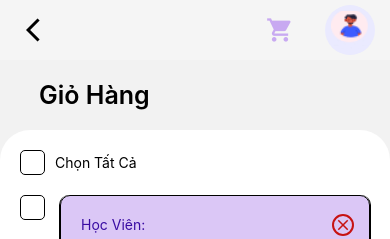
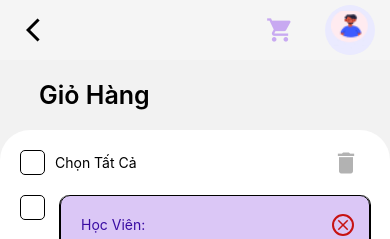
Before and after one commit to NganNguyen752001/MagicLandMobile, a React Native app: screen /CartScreen in a window 390 px wide. Shown: the top 239 px of the page. Built offline with nearby package versions, Linux system fonts and the light colour scheme.

Commit message:
update navigate and clear all

```diff
--- a/components/modal/FilterCustomModal.js
+++ b/components/modal/FilterCustomModal.js
@@ -16,9 +16,9 @@ export default function FilterCustomModal({ visible, content, onCancle, onSubmit
             <TouchableOpacity style={styles.layout} onPress={onCancle} />
             <View style={styles.container}>
                 <View style={styles.modalHeader}>
-                    <View style={styles.closeIcon}>
+                    <TouchableOpacity style={styles.closeIcon} onPress={onCancle}>
                         <Icon name={"close"} color={"#000000"} size={28} />
-                    </View>
+                    </TouchableOpacity>
                     <Text style={styles.headerText}>
                         Tìm Kiếm
                     </Text>
--- a/screens/CartScreen.js
+++ b/screens/CartScreen.js
@@ -1,5 +1,6 @@
 import { View, Text, Image, TextInput, TouchableOpacity, Dimensions, ScrollView, StyleSheet } from 'react-native'
 import React, { useState, useEffect, useContext } from "react";
+import { useFocusEffect } from '@react-navigation/native';
 import Icon from "react-native-vector-icons/MaterialIcons";
 
 import Header from '../components/header/Header';
@@ -28,6 +29,12 @@ export default function CartScreen({ navigation }) {
 
     const [studentList, setStudentList] = useState(studentListDefault)
 
+    useFocusEffect(
+        React.useCallback(() => {
+            setStudentList(studentListDefault)
+        }, [])
+    );
+
     const allSelected = () => {
         const selectedList = studentList.filter(vourcher => vourcher.choose === true);
         if (selectedList.length === studentList.length) {
@@ -50,6 +57,11 @@ export default function CartScreen({ navigation }) {
     const removeCard = (index) => {
         const updatedList = [...studentList];
         updatedList.splice(index, 1);
+        setStudentList(updatedList)
+    }
+
+    const deleteAll = () => {
+        const updatedList = [];
         setStudentList(updatedList)
     }
 
@@ -85,8 +97,8 @@ export default function CartScreen({ navigation }) {
                     </View>
                     <View style={styles.cardContent}>
                         <View style={{ ...styles.flexColumn, marginVertical: 10 }}>
-                            <Text style={{color:"#B8B8D2" }}>Thêm thông tin học viên </Text>
-                            <Text style={{ ...styles.boldText, marginLeft: 5, fontSize: 25, color:"#9B51E0" }}>+</Text>
+                            <Text style={{ color: "#B8B8D2" }}>Thêm thông tin học viên </Text>
+                            <Text style={{ ...styles.boldText, marginLeft: 5, fontSize: 25, color: "#9B51E0" }}>+</Text>
                         </View>
                     </View>
                     <View style={styles.cardHeader}>
@@ -155,7 +167,10 @@ export default function CartScreen({ navigation }) {
             <Header navigation={navigation} background={"#F5F5F5"} />
             <Text style={styles.title}>Giỏ Hàng</Text>
             <ScrollView showsVerticalScrollIndicator={false} style={styles.container}>
-                <View style={{ ...styles.flexColumn, marginBottom: 20, }}>
+                {
+                    studentList.length !== 0 &&
+                    <>
+                        <View style={{ ...styles.flexColumn, marginBottom: 20, position: "relative" }}>
                             <TouchableOpacity style={styles.flexColumn} onPress={handleSelectAll}>
                                 <View style={{ ...styles.check, marginRight: 10, backgroundColor: allSelected() ? "#3AAC45" : "white", borderColor: allSelected() ? "#3AAC45" : "#000000" }}>
                                     {allSelected() && <Icon name={"check"} color={"white"} size={22} />}
@@ -163,6 +178,9 @@ export default function CartScreen({ navigation }) {
                                 <Text>
                                     Chọn Tất Cả
                                 </Text>
+                            </TouchableOpacity>
+                            <TouchableOpacity style={styles.bin} onPress={deleteAll}>
+                                <Icon name={"delete"} color={"rgba(136,136,136,0.65)"} size={28} />
                             </TouchableOpacity>
                         </View>
                         {
@@ -174,11 +192,17 @@ export default function CartScreen({ navigation }) {
                             <Text style={{ ...styles.boldText, color: "#3A0CA3" }}>Tổng Tiền: </Text>
                             <Text style={{ ...styles.boldText, color: "#3A0CA3" }}>{formatPrice(400000)} đ</Text>
                         </View>
+                    </>
+                }
             </ScrollView>
+
             <View style={styles.buttonContainer}>
+                {
+                    studentList.length !== 0 &&
                     <TouchableOpacity style={{ ...styles.button, backgroundColor: "#C71212" }}>
                         <Text style={{ ...styles.boldText, padding: 15, color: "white" }}>Đăng Ký</Text>
                     </TouchableOpacity>
+                }
             </View>
         </>
     )
@@ -284,6 +308,7 @@ const styles = StyleSheet.create({
 
     buttonContainer: {
         position: "absolute",
+        height: 79,
         bottom: 0,
         right: 0,
         left: 0,
@@ -300,5 +325,9 @@ const styles = StyleSheet.create({
         justifyContent: "center",
         alignItems: "center",
         backgroundColor: "white"
+    },
+    bin:{
+        position: "absolute",
+        right: 10,
     }
 });
--- a/screens/ClassConfirmScreen.js
+++ b/screens/ClassConfirmScreen.js
@@ -12,9 +12,16 @@ const HEIGHT = Dimensions.get('window').height;
 export default function ClassConfirmScreen({ route, navigation }) {
 
     const [studentList, setStudentList] = useState(route?.params?.studentList)
-    const course = route?.params?.course
-    const classDetail = route?.params?.classDetail
-    const goback = route?.params?.goback
+    let course = route?.params?.course
+    let classDetail = route?.params?.classDetail
+    let goback = route?.params?.goback
+
+    useEffect(() => {
+        course = route?.params?.course
+        classDetail = route?.params?.classDetail
+        goback = route?.params?.goback
+        setStudentList(route?.params?.studentList)
+    }, [route?.params?.course, route?.params?.classDetail, route?.params?.goback, route?.params?.studentList])
 
     const hanldeGoback = () => {
         navigation.navigate("ClassRegisterScreen", { course: course, classDetail: classDetail, goback: goback })
--- a/screens/ClassRegisterScreen.js
+++ b/screens/ClassRegisterScreen.js
@@ -25,21 +25,28 @@ const HEIGHT = Dimensions.get('window').height;
 export default function ClassRegisterScreen({ route, navigation }) {
 
     const [studentList, setStudentList] = useState(studentListDefault)
-    const course = route?.params?.course
-    const classDetail = route?.params?.classDetail
-    const goback = route?.params?.goback
+    let course = route?.params?.course
+    let classDetail = route?.params?.classDetail
+    let goback = route?.params?.goback
+
+    useEffect(() => {
+        course = route?.params?.course
+        classDetail = route?.params?.classDetail
+        goback = route?.params?.goback
+        setStudentList(studentListDefault)
+    }, [route?.params?.course, route?.params?.classDetail, route?.params?.goback])
 
     const hanldeGoback = () => {
         navigation.navigate("ClassDetailScreen", { course: course, classDetail: classDetail, goback: goback })
     }
 
-    const hanldeConfirm = () =>{
-        const registerList = studentList.filter(student => student.check === true);
+    const hanldeConfirm = () => {
+        const registerList = studentList?.filter(student => student.check === true);
         navigation.navigate("RegisterConfirmScreen", { course: course, classDetail: classDetail, goback: goback, studentList: registerList })
     }
 
     const getStudentAmount = () => {
-        const selectedStudents = studentList.filter(student => student.check === true);
+        const selectedStudents = studentList?.filter(student => student.check === true);
         return selectedStudents.length
     }
 
@@ -77,7 +84,7 @@ export default function ClassRegisterScreen({ route, navigation }) {
                         <Text style={{ ...styles.boldText, color: "white" }}>Thêm học viên + </Text>
                     </TouchableOpacity>
                 </View>
-                {studentList.map((item, key) => {
+                {studentList?.map((item, key) => {
                     return (
                         <View key={key} style={{ ...styles.flexColumnBetween, width: WIDTH * 0.75, marginHorizontal: WIDTH * 0.1, marginBottom: 20 }}>
                             <View style={styles.flexColumn}>
@@ -152,7 +159,7 @@ export default function ClassRegisterScreen({ route, navigation }) {
                 </View>
             </ScrollView>
             <View style={styles.buttonContainer}>
-                <TouchableOpacity style={{ ...styles.button, backgroundColor: "#C71212" }} onPress={hanldeConfirm}>
+                <TouchableOpacity style={{ ...styles.button, backgroundColor: "#C71212" }} onPress={() => {hanldeConfirm()}}>
                     <Text style={{ ...styles.boldText, padding: 15, color: "white" }}>Đăng Ký Ngay</Text>
                 </TouchableOpacity>
             </View>
--- a/screens/PaymentScreen.js
+++ b/screens/PaymentScreen.js
@@ -1,5 +1,6 @@
 import { View, Text, Image, TextInput, TouchableOpacity, Dimensions, ScrollView, StyleSheet } from 'react-native'
 import React, { useState, useEffect, useContext } from "react";
+import { useFocusEffect } from '@react-navigation/native';
 import Icon from "react-native-vector-icons/MaterialIcons";
 
 import Header from '../components/header/Header';
@@ -8,6 +9,7 @@ import InputOtpModal from '../components/modal/InputOtpModal';
 import PaymentSuccessModal from '../components/modal/PaymentSuccessModal';
 
 import { formatPrice } from '../util/util';
+
 
 const vourcherListDefault = [
     {
@@ -41,18 +43,24 @@ const HEIGHT = Dimensions.get('window').height;
 
 export default function PaymentScreen({ route, navigation }) {
 
-    const course = route?.params?.course
-    const classDetail = route?.params?.classDetail
-    const goback = route?.params?.goback
+    let course = route?.params?.course
+    let classDetail = route?.params?.classDetail
+    let goback = route?.params?.goback
     const [studentList, setStudentList] = useState(route?.params?.studentList)
     const [vourcherList, setVourcherList] = useState(vourcherListDefault)
     const [modalVisible, setModalVisible] = useState({ vourcher: false, otp: false, notifi: false })
 
+    useEffect(() => {
+        course = route?.params?.course
+        classDetail = route?.params?.classDetail
+        goback = route?.params?.goback
+        setStudentList(route?.params?.studentList)
+        setVourcherList(vourcherListDefault)
+    }, [route?.params?.course, route?.params?.classDetail, route?.params?.goback, route?.params?.studentList])
+
     const hanldeGoback = () => {
         navigation.navigate("RegisterConfirmScreen", { course: course, classDetail: classDetail, goback: goback, studentList: studentList })
     }
-
-
 
     const hanldeChooseVourcher = (index) => {
         const updateList = [...vourcherList]
@@ -275,8 +283,8 @@ export default function PaymentScreen({ route, navigation }) {
                 </TouchableOpacity>
             </View>
             <ChooseVourcherModal visible={modalVisible.vourcher} vourcherList={vourcherList} onCancle={hanldeCloseVourcherModal} onChoose={hanldeChooseVourcher} />
-            <InputOtpModal visible={modalVisible.otp} phone={"12345689"} onCancle={hanldeCloseOtpModal} onSubmit={handleSubmitOtp}/>
-            <PaymentSuccessModal visible={modalVisible.notifi} onSubmit={handleSubmitNotificate}/>
+            <InputOtpModal visible={modalVisible.otp} phone={"12345689"} onCancle={hanldeCloseOtpModal} onSubmit={handleSubmitOtp} />
+            <PaymentSuccessModal visible={modalVisible.notifi} onSubmit={handleSubmitNotificate} />
         </>
     )
 }
--- a/screens/RegisterConfirmScreen.js
+++ b/screens/RegisterConfirmScreen.js
@@ -8,18 +8,27 @@ import { formatPrice } from '../util/util';
 
 import defaultImage from "../assets/classCard/defaultImage.png"
 
+
 const WIDTH = Dimensions.get('window').width;
 const HEIGHT = Dimensions.get('window').height;
 
 export default function RegisterConfirmScreen({ route, navigation }) {
 
-    const course = route?.params?.course
-    const classDetail = route?.params?.classDetail
-    const goback = route?.params?.goback
+    let course = route?.params?.course
+    let classDetail = route?.params?.classDetail
+    let goback = route?.params?.goback
     const [studentList, setStudentList] = useState(route?.params?.studentList)
 
+    useEffect(() => {
+        course = route?.params?.course
+        classDetail = route?.params?.classDetail
+        goback = route?.params?.goback
+        setStudentList(route?.params?.studentList)
+    }, [route?.params?.studentList, route?.params?.course, route?.params?.classDetail, route?.params?.goback])
+
+
     const handleConfirm = () => {
-        navigation.navigate("PaymentScreen", { course: course, classDetail: classDetail, goback: goback , studentList: studentList })
+        navigation.navigate("PaymentScreen", { course: course, classDetail: classDetail, goback: goback, studentList: studentList })
     }
 
     const hanldeGoback = () => {
@@ -118,7 +127,7 @@ export default function RegisterConfirmScreen({ route, navigation }) {
                         return <InforCard item={item} index={index} key={index} />
                     })
                 }
-                <View style={{ ...styles.flexColumnBetween,  paddingBottom: 40, marginTop: 10}}>
+                <View style={{ ...styles.flexColumnBetween, paddingBottom: 40, marginTop: 10 }}>
                     <Text style={{ ...styles.boldText, color: "#3A0CA3" }}>Tổng Tiền: </Text>
                     <Text style={{ ...styles.boldText, color: "#3A0CA3" }}>{formatPrice(getPrice())} đ</Text>
                 </View>
```
Also changed, not shown: screens/ClassDetailScreen.js (+10 -4 lines), screens/ClassScreen.js (+15 -5 lines), screens/CourseDetailScreen.js (+6 -7 lines), screens/CourseScreen.js (+18 -3 lines). Lines whose indentation alone changed are shown as unchanged.
